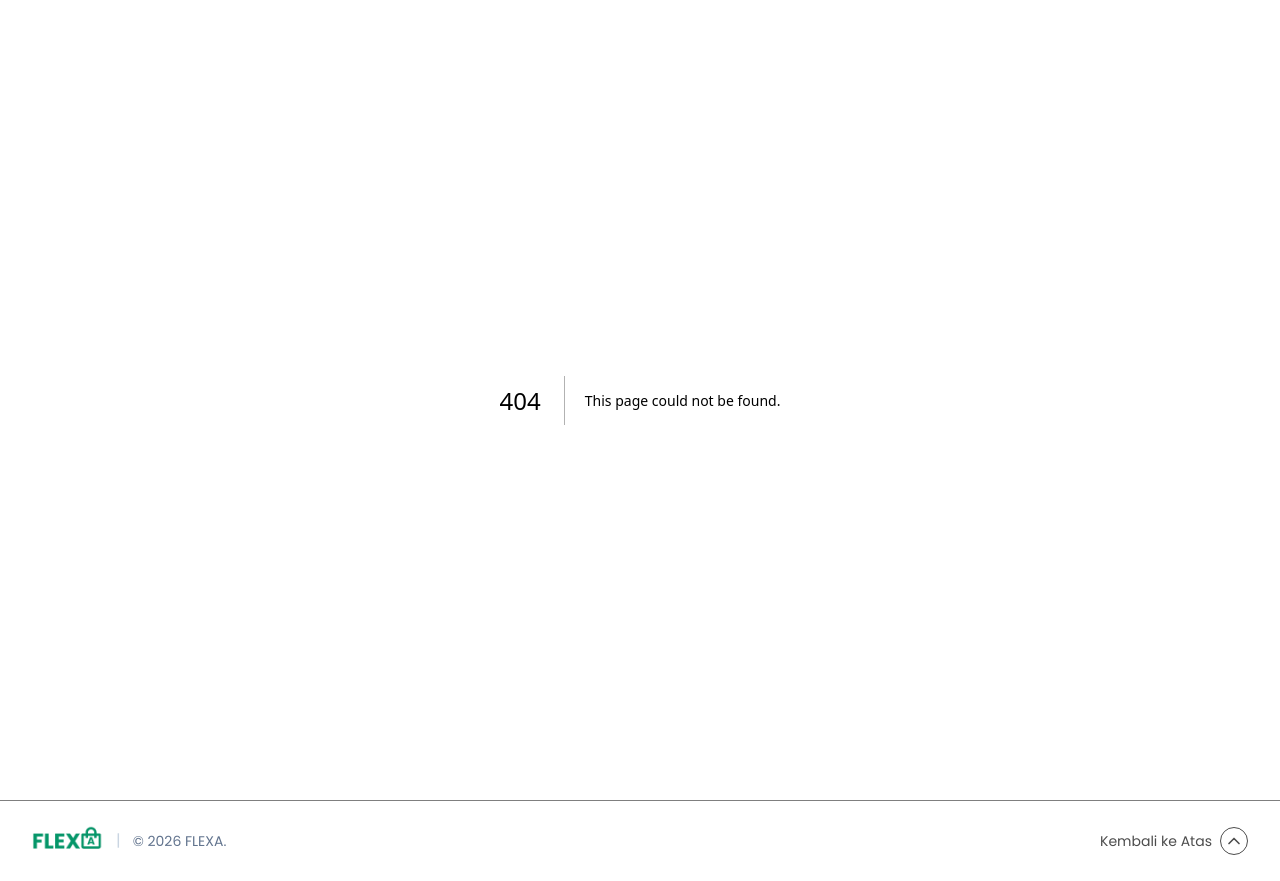
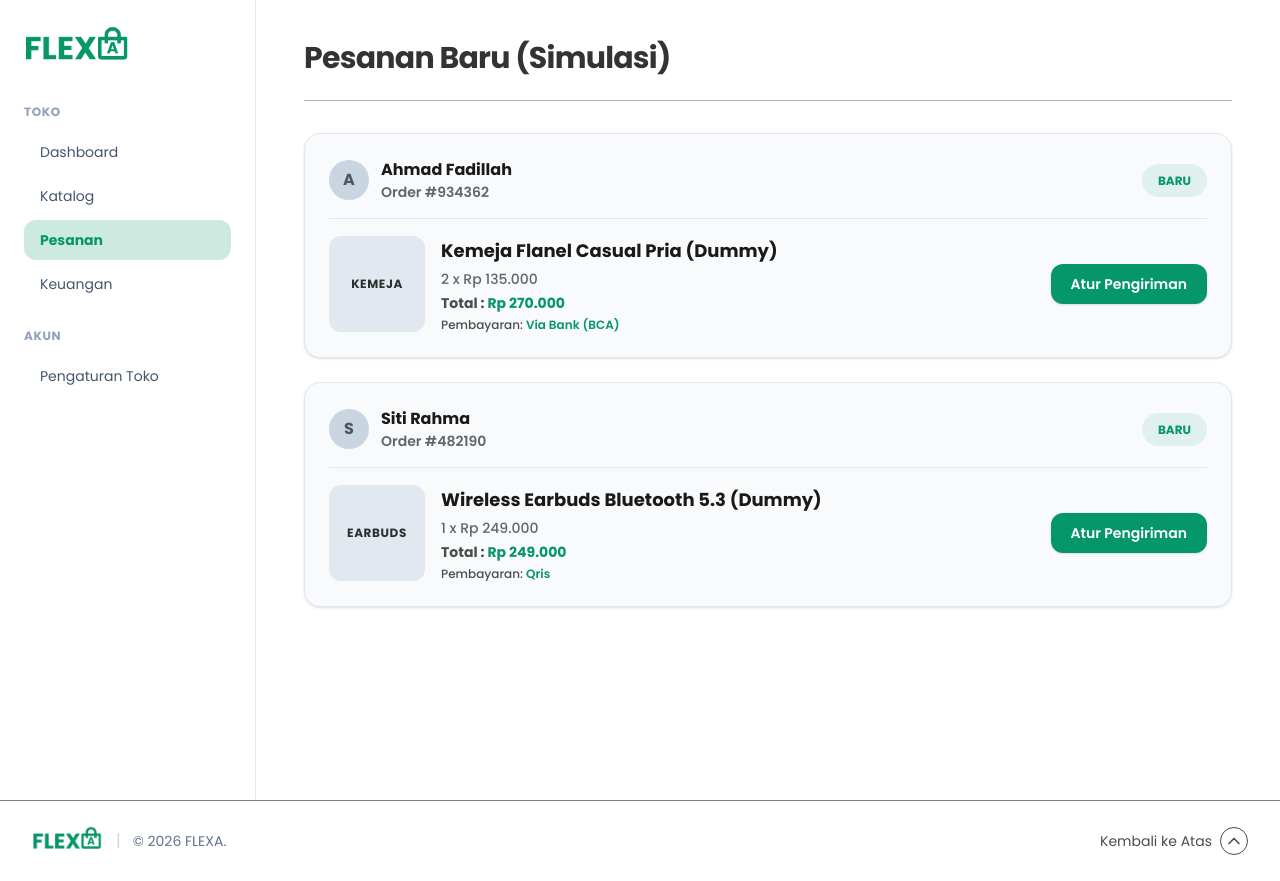
Before and after one commit to NarayanaMahendraAbimanyu/FLEXA-Marketplace, a Next.js app: page /seller/orders in a window 1280 px wide. Before the commit this address had no page. Built offline with nearby package versions, Linux system fonts and the light colour scheme.

Commit message:
Menambahkan halaman Orders

```diff
--- a/app/components/SellerSideBar.tsx
+++ b/app/components/SellerSideBar.tsx
@@ -50,9 +50,9 @@ export default function SellerSideBar() {
               Katalog
             </Link>
             <Link
-              href="/seller/pesanan"
+              href="/seller/orders"
               className={`flex items-center px-4 py-2.5 rounded-xl text-sm transition-colors ${
-                isActive('/seller/pesanan')
+                isActive('/seller/orders')
                   ? 'bg-[#059669]/20 text-[#059669] font-bold'
                   : 'text-slate-600 hover:bg-slate-50'
               }`}
--- /dev/null
+++ b/app/seller/orders/page.tsx
@@ -0,0 +1,181 @@
+'use client';
+
+import React, { useState } from 'react';
+
+export default function SellerOrdersPage() {
+  const [orders] = useState([
+    {
+      id: '934362',
+      userName: 'Ahmad Fadillah',
+      userAddress: 'Jl. Melati No. 45, RT 03/RW 05, Kel. Sukajadi, Bandung',
+      productName: 'Kemeja Flanel Casual Pria (Dummy)',
+      shortName: 'KEMEJA',
+      qty: 2,
+      price: 135000,
+      paymentType: 'Via Bank (BCA)',
+      status: 'BARU'
+    },
+    {
+      id: '482190',
+      userName: 'Siti Rahma',
+      userAddress: 'Perum Griya Asri Blok B2 No. 12, Depok',
+      productName: 'Wireless Earbuds Bluetooth 5.3 (Dummy)',
+      shortName: 'EARBUDS',
+      qty: 1,
+      price: 249000,
+      paymentType: 'Qris',
+      status: 'BARU'
+    }
+  ]);
+
+  const [selectedOrder, setSelectedOrder] = useState<any>(null);
+  const [showNotification, setShowNotification] = useState(false);
+  const [isLeaving, setIsLeaving] = useState(false);
+
+  const handleOpenPopup = (order: any) => {
+    setSelectedOrder(order);
+  };
+
+  const handleClosePopup = () => {
+    setSelectedOrder(null);
+  };
+
+  const handleConfirmShipping = () => {
+    setSelectedOrder(null);
+    setShowNotification(true);
+    setIsLeaving(false);
+
+    setTimeout(() => {
+      setIsLeaving(true);
+      setTimeout(() => {
+        setShowNotification(false);
+        setIsLeaving(false);
+      }, 400);
+    }, 2600);
+  };
+
+  return (
+    <div className="w-full px-2 sm:px-2 lg:px-2 relative">
+      {showNotification && (
+        <div className={`fixed top-6 left-1/2 -translate-x-1/2 z-50 bg-[#059669] text-white px-6 py-3 rounded-xl shadow-lg font-medium text-sm flex items-center gap-2.5 transition-all duration-400 ease-out ${
+          isLeaving ? '-translate-y-20 opacity-0 shadow-2xl' : 'translate-y-0 opacity-100 animate-in fade-in slide-in-from-top-6 duration-400'
+        }`}>
+          <svg className="w-5 h-5 flex-shrink-0" fill="none" stroke="currentColor" strokeWidth="2.5" viewBox="0 0 24 24">
+            <path strokeLinecap="round" strokeLinejoin="round" d="M5 13l4 4L19 7" />
+          </svg>
+          Pesanan siap dikirim.
+        </div>
+      )}
+
+      <div className="mb-8 border-b border-black/30 pb-6">
+        <h1 className="text-2xl sm:text-3xl font-bold tracking-tight text-black/80">Pesanan Baru {"(Simulasi)"}</h1>
+      </div>
+
+      <div className="space-y-6">
+        {orders.map((order) => {
+          const totalPrice = order.qty * order.price;
+
+          return (
+            <div key={order.id} className="bg-slate-50 border border-slate-200 rounded-2xl p-4 sm:p-6 shadow-sm">
+              <div className="flex flex-col sm:flex-row sm:items-center justify-between gap-4 pb-4 border-b border-slate-200">
+                <div className="flex items-center gap-3">
+                  <div className="w-10 h-10 rounded-full bg-slate-300 flex items-center justify-center font-bold text-black/60">
+                    {order.userName.charAt(0)}
+                  </div>
+                  <div>
+                    <h3 className="font-bold text-black/90 text-base">{order.userName}</h3>
+                    <p className="text-xs sm:text-sm font-semibold text-black/60">Order #{order.id}</p>
+                  </div>
+                </div>
+                <div className="self-start sm:self-auto">
+                    <span className='py-2 px-4 bg-[#059669]/10 rounded-4xl text-xs font-bold text-[#059669]'>
+                        {order.status}
+                    </span>
+                </div>
+              </div>
+
+              <div className="pt-4 flex flex-col sm:flex-row items-start sm:items-center justify-between gap-4">
+                <div className="flex items-start sm:items-center gap-4">
+                  <div className="w-20 h-20 sm:w-24 sm:h-24 rounded-xl bg-slate-200 flex-shrink-0 flex items-center justify-center text-black/80 font-bold text-xs tracking-wider">
+                    {order.shortName}
+                  </div>
+                  <div>
+                    <h4 className="font-bold text-black/90 text-base sm:text-lg mt-0.5">{order.productName}</h4>
+                    <p className="text-sm text-black/60 font-medium mt-1">{order.qty} x Rp {order.price.toLocaleString('id-ID')}</p>
+                    <p className="text-sm font-bold text-black/70 mt-1">
+                      Total : <span className="text-[#059669]">Rp {totalPrice.toLocaleString('id-ID')}</span>
+                    </p>
+                    <p className="text-xs text-black/70 font-medium mt-1">Pembayaran: <span className='text-[#059669] font-semibold'>{order.paymentType}</span></p>
+                  </div>
+                </div>
+
+                <div className="w-full sm:w-auto flex justify-end">
+                  <button
+                    onClick={() => handleOpenPopup(order)}
+                    className="w-full sm:w-auto px-5 py-2.5 bg-[#059669] hover:bg-[#047857] hover:scale-105 active:scale-95 text-white font-semibold rounded-xl shadow transition-all duration-200 text-sm"
+                  >
+                    Atur Pengiriman
+                  </button>
+                </div>
+              </div>
+            </div>
+          );
+        })}
+      </div>
+
+      {selectedOrder && (
+        <div className="fixed inset-0 z-50 flex items-center justify-center bg-black/50 p-4">
+          <div className="bg-white rounded-2xl max-w-md w-full p-6 shadow-xl animate-in fade-in zoom-in duration-200">
+            <h3 className="text-lg font-bold text-black/90 mb-4">Detail Pesanan Pembeli</h3>
+
+            <div className="space-y-3 text-sm text-slate-700 bg-slate-50 p-4 rounded-xl border border-black/10">
+              <div className="flex justify-between">
+                <span className="font-medium text-black/80">Nama Pembeli:</span>
+                <span className="font-bold text-black/90">{selectedOrder.userName}</span>
+              </div>
+              <div className="flex justify-between items-start gap-4">
+                <span className="font-medium text-black/80 flex-shrink-0">Alamat:</span>
+                <span className="font-bold text-black/90 text-right">{selectedOrder.userAddress}</span>
+              </div>
+              <div className="flex justify-between">
+                <span className="font-medium text-black/80">ID Order:</span>
+                <span className="font-bold text-black/90">#{selectedOrder.id}</span>
+              </div>
+              <div className="flex justify-between">
+                <span className="font-medium text-black/80">Produk:</span>
+                <span className="font-bold text-black/90 text-right max-w-[200px]">{selectedOrder.productName}</span>
+              </div>
+              <div className="flex justify-between">
+                <span className="font-medium text-black/80">Jumlah:</span>
+                <span className="font-bold text-black/90">{selectedOrder.qty} pcs</span>
+              </div>
+              <div className="flex justify-between">
+                <span className="font-medium text-black/80">Metode Pembayaran:</span>
+                <span className="font-bold text-[#059669]">{selectedOrder.paymentType}</span>
+              </div>
+              <div className="border-t border-black/20 pt-2 flex justify-between">
+                <span className="font-bold text-black/70 text-lg">Total Harga:</span>
+                <span className="font-bold text-[#059669] text-lg">Rp {(selectedOrder.qty * selectedOrder.price).toLocaleString('id-ID')}</span>
+              </div>
+            </div>
+
+            <div className="flex items-center justify-end gap-3 mt-6">
+              <button
+                onClick={handleClosePopup}
+                className="px-4 py-2 border border-black/20 hover:border-black/80 hover:scale-105 active:scale-95 duration-200 text-black/80 font-semibold rounded-xl text-sm transition-all"
+              >
+                Kembali
+              </button>
+              <button
+                onClick={handleConfirmShipping}
+                className="px-5 py-2 bg-[#059669] hover:bg-[#047857] text-white hover:scale-105 active:scale-95 duration-200 font-semibold rounded-xl text-sm shadow transition-all"
+              >
+                Siap Dikirim
+              </button>
+            </div>
+          </div>
+        </div>
+      )}
+    </div>
+  );
+}
```
